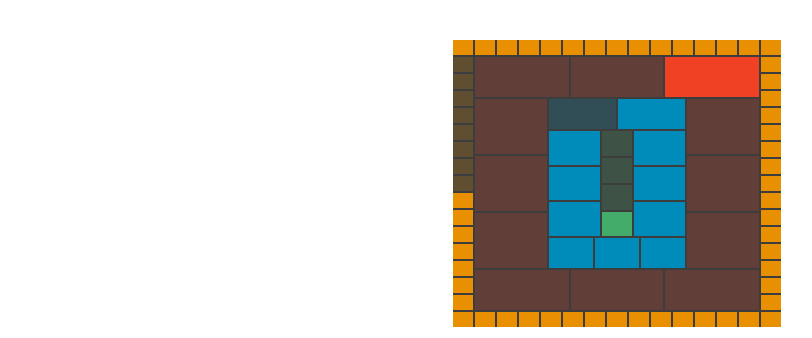
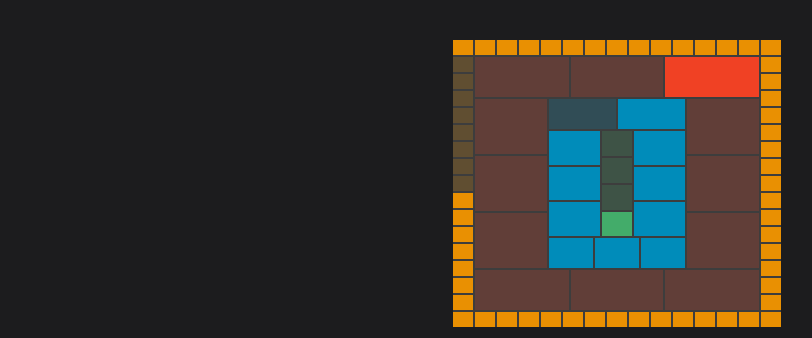
Before and after one commit to balkent/horloge, a website: page src/index.html in a window 1280 px wide. Shown: the part 84-422 px from the top of the page, without its empty margins (23-835 px from the left). Drawn offline with Linux system fonts and the dark colour scheme.

Commit message:
style(mode): add dark mode

```diff
--- a/src/sass/_base.scss
+++ b/src/sass/_base.scss
@@ -160,3 +160,11 @@
 {
 	left:22px;
 }
+
+@media (prefers-color-scheme: dark)
+{
+	body{
+		background-color: #1c1c1e;
+		color : #fefefe ;
+	}
+}
```
Also changed, not shown: src/stylesheets/app.css.
